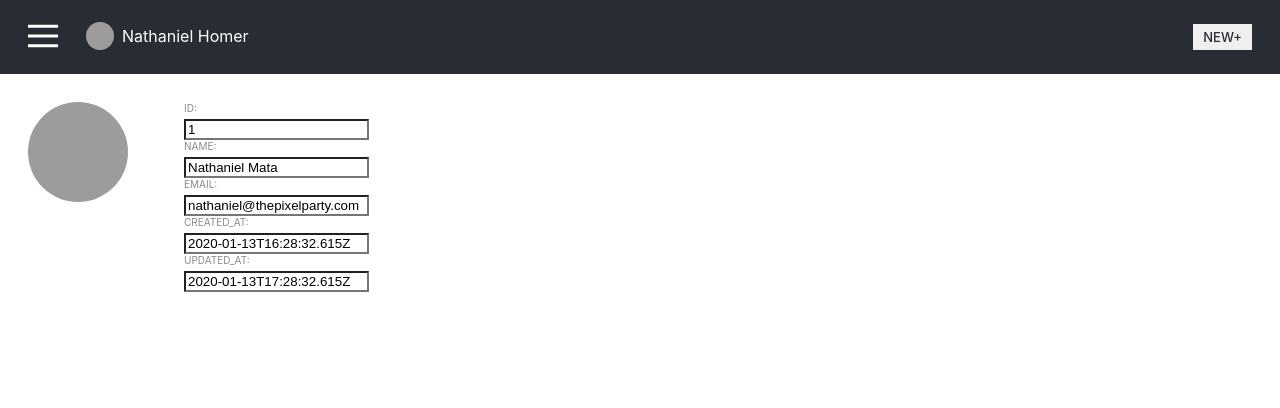
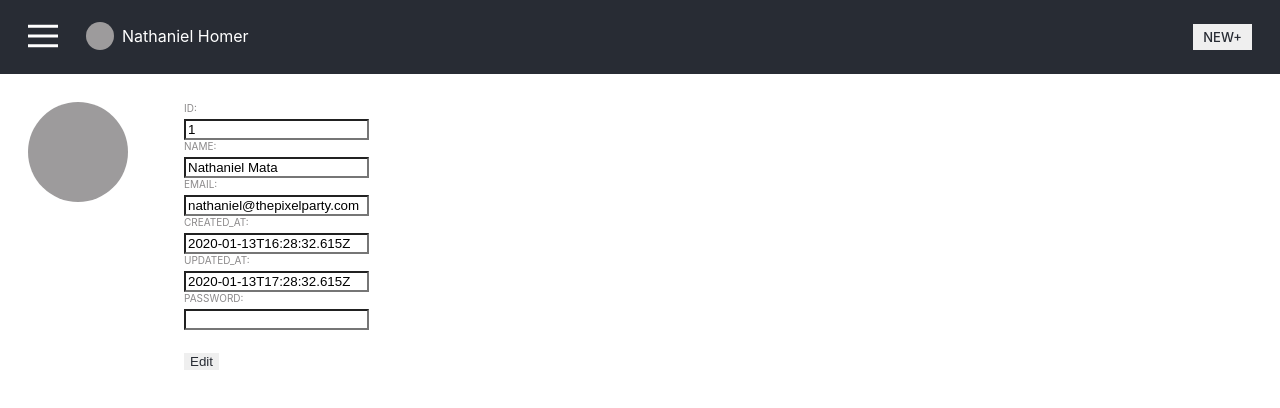
Before and after one commit to nathanielmata/markdown-notes-capstone-client, a React (Create React App) app: page /profile/1 in a window 1280 px wide. Shown: the top 408 px of the page. Built offline with nearby package versions, Linux system fonts and the light colour scheme.

Commit message:
update profile page

```diff
--- a/src/components/Profile.js
+++ b/src/components/Profile.js
@@ -17,6 +17,12 @@ class Profile extends React.Component {
               <input type="text" name={key} value={val} />
             </div>
           )}
+            <div>
+              <label for="password">Password:</label>
+              <input type="text" name="password" value="" />
+            </div>
+            <br />
+            <button>Edit</button>
         </div>
       </form>
     );
```
